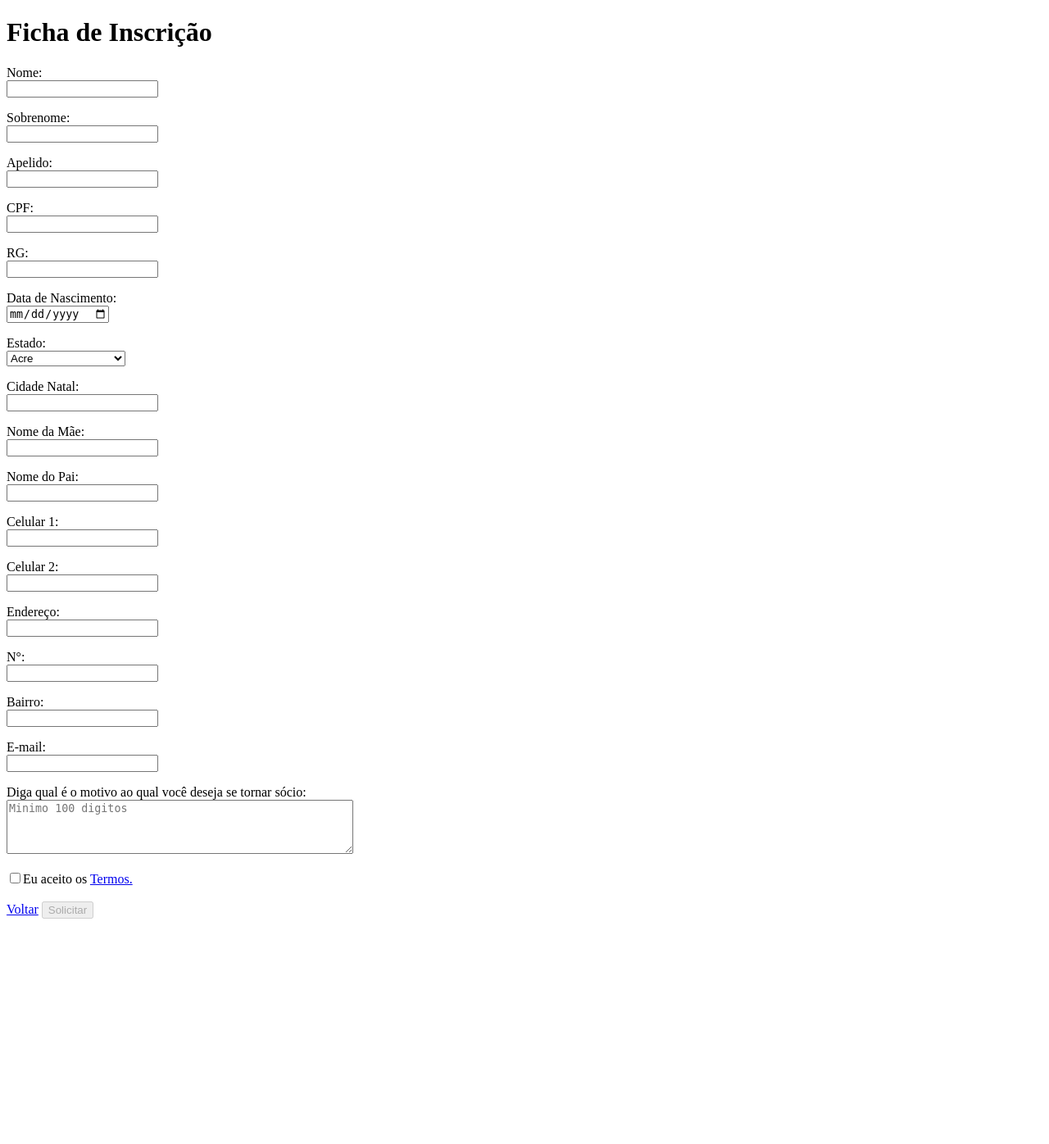
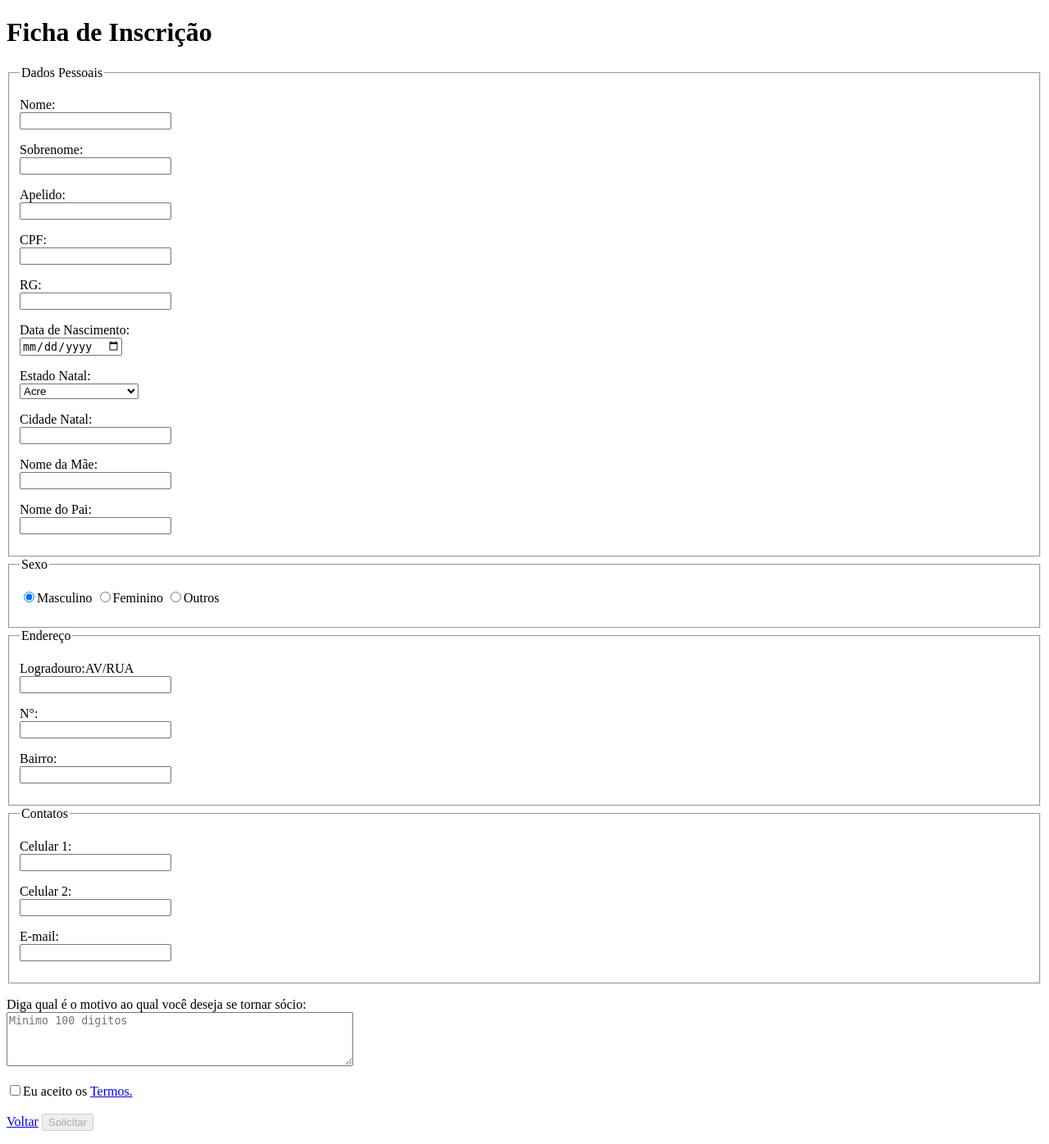
Before and after one commit to JonesRod/40Ribas, a PHP site: page /php/ficha_inscricao.php in a window 1280 px wide. Shown: the whole page at 82% size. Before the commit the page ends 1121 px from the top, so only its background shows below. Run offline with PHP 8.4, Linux system fonts and the light colour scheme.

```diff
--- a/php/ficha_inscricao.php
+++ b/php/ficha_inscricao.php
@@ -103,6 +103,8 @@
 <body>
     <h1>Ficha de Inscrição</h1>
     <form action="verificar_inscricao.php" method="POST" enctype="multipart/form-data" autocomplete="on">
+        <fieldset>
+            <legend>Dados Pessoais</legend>
             <p>
                 <label for="inome">Nome: </label><br>
                 <input required value="<?php if(isset($_POST['nome'])) echo $_POST['nome']; ?>" name="nome" id="inome" type="text" maxlength="15" size=""><br>
@@ -129,7 +131,7 @@
             <p>
                 <!--<input required value="<?php if(isset($_POST['uf'])) echo $_POST['uf']; ?>" name="uf" type="text"><br>-->
 
-            <label for="iuf">Estado: </label><br>
+                <label for="iuf">Estado Natal: </label><br>
                 <select name="uf" id="iuf" value="<?php if(isset($_POST['uf'])) echo $_POST['uf']; ?>">
                 <option value="AC">Acre</option>
                 <option value="AL">Alagoas</option>
@@ -174,17 +176,19 @@
                 <label for="ipai">Nome do Pai: </label><br>
                 <input value="<?php if(isset($_POST['pai'])) echo $_POST['pai']; ?>" name="pai" id="ipai" type="text"><br>
             </p>
-
+        </fieldset>
+        <fieldset>
+            <legend>Sexo</legend>
             <p>
-            <label for="icelular1">Celular 1: </label><br>
-            <input required value="<?php if(isset($_POST['celular1'])) echo $_POST['celular1']; ?>" name="celular1" id="icelular1" type="text" maxlength="15" size=""><br>
+                <input type="radio" name="sexo" id="imasc" checked><label for="imasc">Masculino</label>
+                <input type="radio" name="sexo" id="ifemi"><label for="ifemi">Feminino</label>
+                <input type="radio" name="sexo" id="iout"><label for="iout">Outros</label>
             </p>
+        </fieldset>
+        <fieldset>
+            <legend>Endereço</legend>
             <p>
-            <label for="icelular2">Celular 2: </label><br>
-            <input value="<?php if(isset($_POST['celular2'])) echo $_POST['celular2']; ?>" name="celular2" id="" type="text" maxlength="15" size=""><br>
-        </p>
-        <p>
-            <label for="iendereco">Endereço: </label><br>
+                <label for="iendereco">Logradouro:AV/RUA </label><br>
                 <input required value="<?php if(isset($_POST['endereco'])) echo $_POST['endereco']; ?>" name="endereco" id="iendereco" type="text"><br>
             </p>
             <p>
@@ -195,10 +199,24 @@
                 <label for="ibairro">Bairro: </label><br>
                 <input required value="<?php if(isset($_POST['bairro'])) echo $_POST['bairro']; ?>" name="bairro" id="ibairro" type="text"><br>
             </p>
+        </fieldset>
+        <fieldset>
+            <legend>Contatos</legend>
+            <p>
+                <label for="icelular1">Celular 1: </label><br>
+                <input required value="<?php if(isset($_POST['celular1'])) echo $_POST['celular1']; ?>" name="celular1" id="icelular1" type="tel" pattern="^[0-9]{4}-[0-9]{4}$" maxlength="15" size=""><br>
+            </p>
+            <p>
+                <label for="icelular2">Celular 2: </label><br>
+                <input value="<?php if(isset($_POST['celular2'])) echo $_POST['celular2']; ?>" name="celular2" id="" type="tel" maxlength="15" size=""><br>
+            </p>
+
+
             <p>
                 <label for="iemail">E-mail:</label><br>
                 <input required value="<?php if(isset($_POST['email'])) echo $_POST['email']; ?>" name="email" id="iemail" type="email"><br>
             </p>
+        </fieldset>
         <p>
             <label for="imotivo">Diga qual é o motivo ao qual você deseja se tornar sócio: </label><br>
             <textarea required value=""  rows="4" cols="50" placeholder="Minimo 100 digitos" minlength="10" maxlength="1500" type="text" name="motivo" id="imotivo" ><?php if(isset($_POST['motivo'])) echo $_POST['motivo']; ?></textarea>
```
Lines whose indentation alone changed are shown as unchanged.
